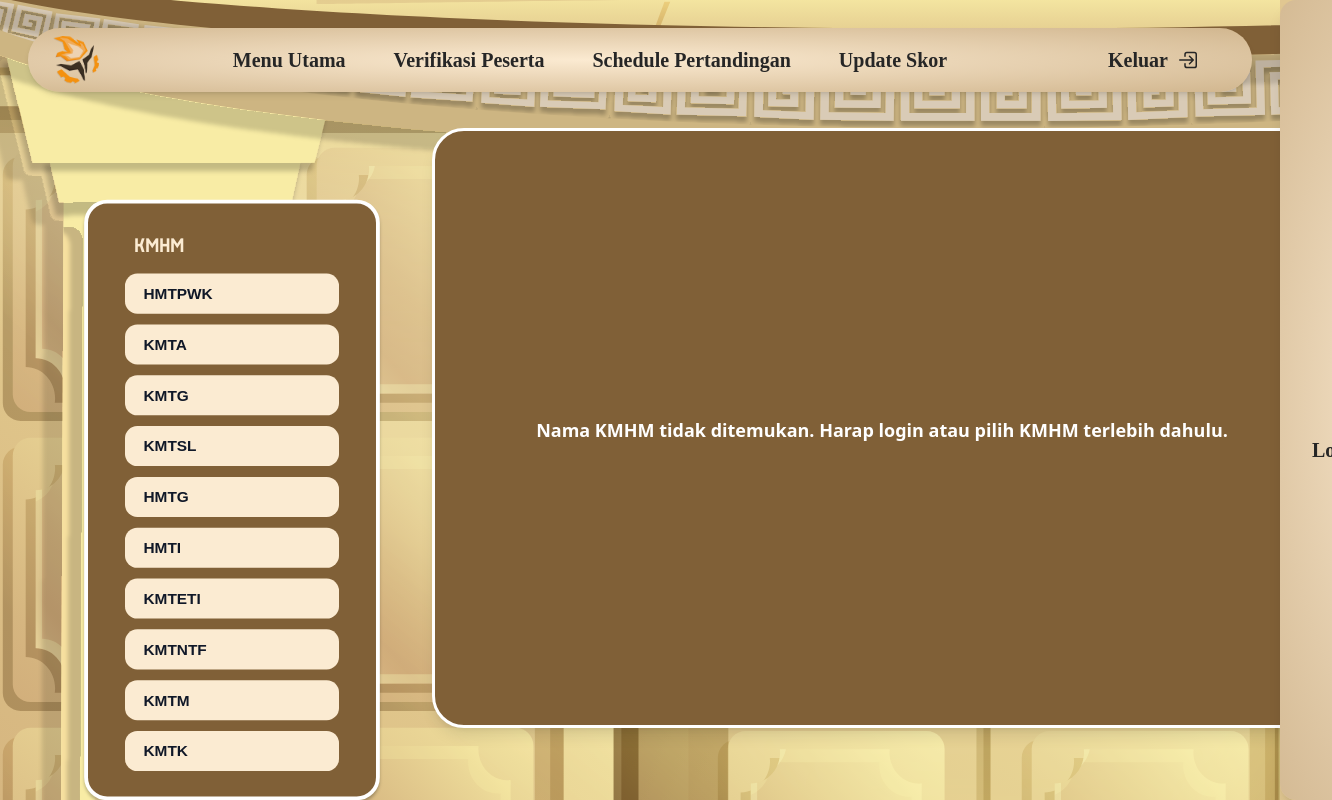
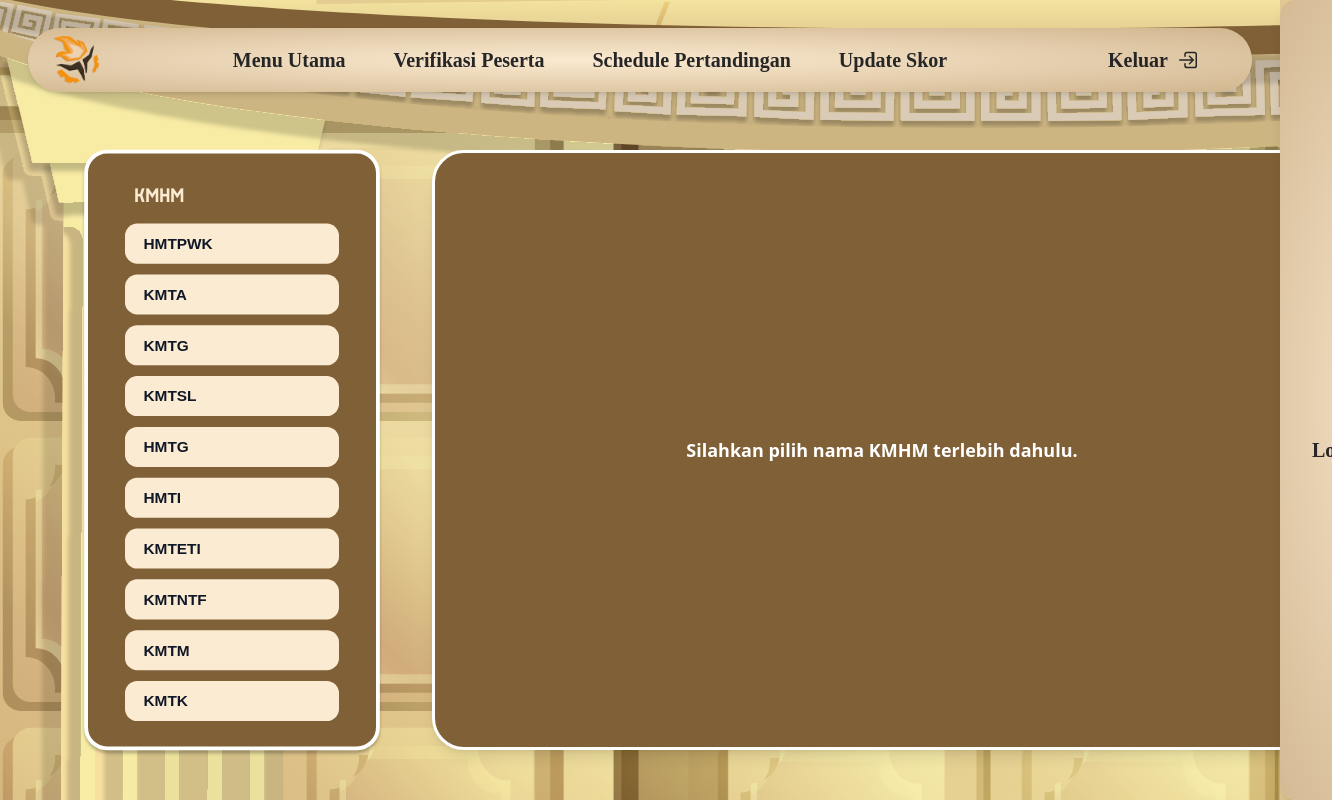
Before and after one commit to Teknisiade2025/FrontEnd, a Next.js app: page /DASHBOARD/adminMedal in a window 1280 px wide. Shown: the top 800 px of the page, 1332 px wide, since content can reach past the window. Built offline with nearby package versions, Linux system fonts and the light colour scheme; a web font is replaced by a local one.

Commit message:
adminMedal udah rapi

```diff
--- a/src/app/DASHBOARD/adminMedal/page.jsx
+++ b/src/app/DASHBOARD/adminMedal/page.jsx
@@ -9,12 +9,8 @@ const MedalPage = () => {
   const [activeKmhm, setActiveKmhm] = useState(null);
 
   return (
-    <div className="flex flex-row h-[120vh] pt-10 pl-10 gap-1 w-[100vw] bg-[url('/admin/bg-medal.svg')]">
-
-
-
-
-      <div className="flex items-center">
+    <div className="flex flex-row max-h-screen items-center pt-10 pl-10 gap-1 w-[100vw] bg-[url('/admin/bg-medal.svg')] overflow-y-hidden overflow-x-hidden">
+      <div className="flex items-center mt-15">
         {/* Navigasi KMHM */}
         <div>
           <KmhmNavigasi
@@ -24,11 +20,11 @@ const MedalPage = () => {
         </div>
 
         {/* Konten Kanan */}
-        <div className="ml-2 pt-12 h-full w-full">
+        <div className="ml-2  h-full w-full">
           {activeKmhm ? (
             <MedalManage kmhm={activeKmhm} />
           ) : (
-                  <div className="w-full h-full pt-10 mt-10 max-w-7xl mx-auto px-25 py-9  rounded-[32px] shadow-lg"
+                  <div className="w-full h-full  max-w-7xl mx-auto px-25 rounded-[32px] shadow-lg"
                   style={{
           width: "900px",
           height: "600px",
@@ -37,7 +33,7 @@ const MedalPage = () => {
         }}>
                     <div className="flex-1 h-full flex items-center justify-center">
                       <div className="text-lg font-semibold text-white text-center">
-                        Nama KMHM tidak ditemukan. Harap login atau pilih KMHM terlebih dahulu.
+                        Silahkan pilih nama KMHM terlebih dahulu.
                       </div>
                     </div>
                   </div>
```
